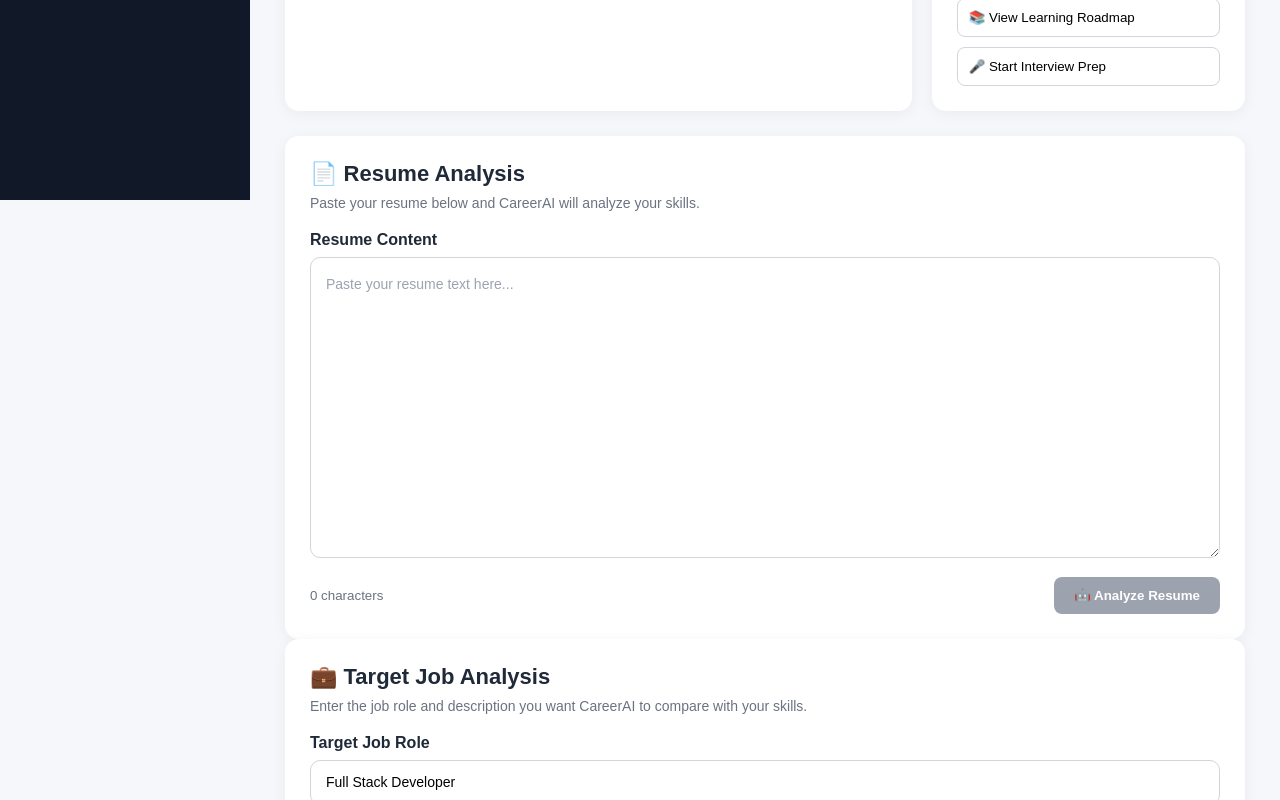
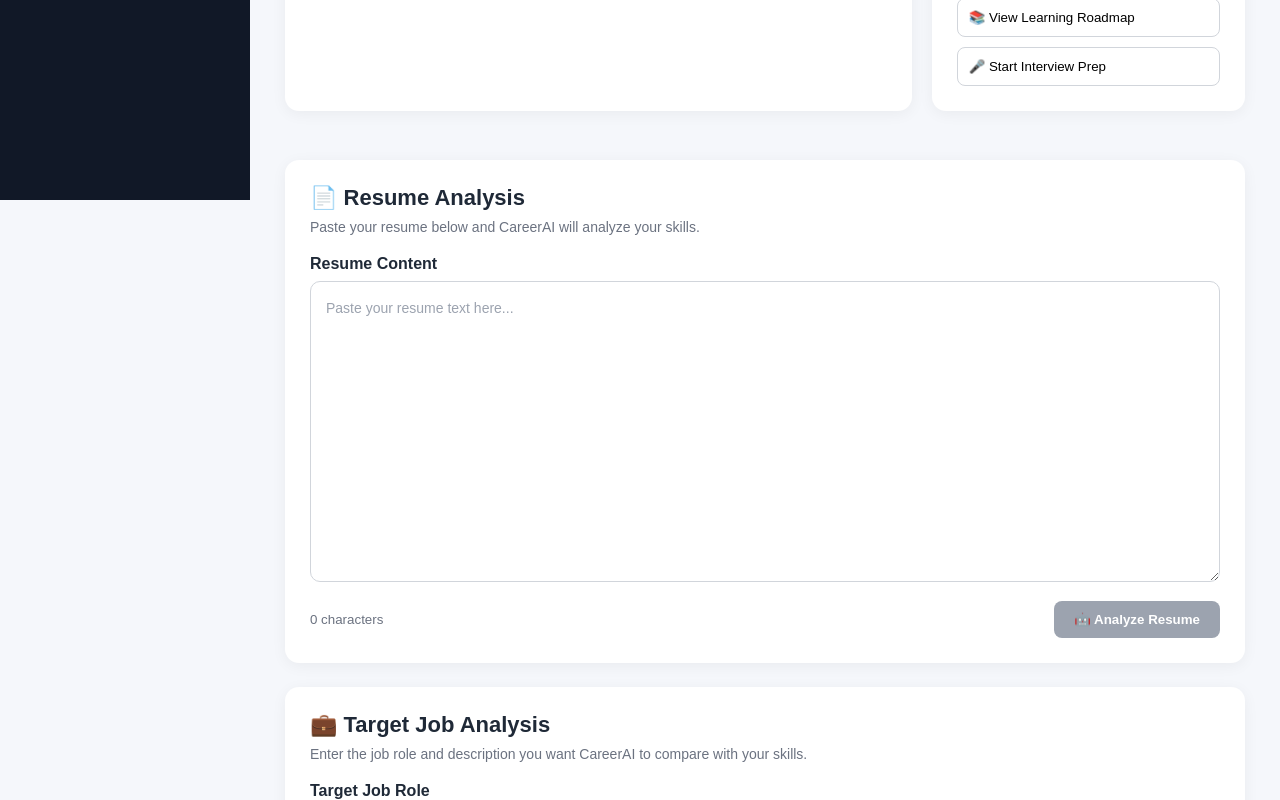
Before and after one commit to Rajnandani30/career-skill-gap-analyzer, a React (Vite) app in the folder react-frontend/: page / in a window 1280 px wide. Shown: the part 600-1400 px from the top of the page. Built offline with nearby package versions, Linux system fonts and the light colour scheme.

Commit message:
Improve dashboard card spacing

```diff
--- a/react-frontend/src/App.css
+++ b/react-frontend/src/App.css
@@ -601,3 +601,7 @@ footer {
     cursor: not-allowed;
     transform: none;
 }
+
+.dashboard-card {
+    margin-bottom: 24px;
+}
--- a/react-frontend/src/App.jsx
+++ b/react-frontend/src/App.jsx
@@ -162,6 +162,9 @@ function App() {
                     </div>
 
                 </div>
+
+
+
                 {/* Resume Analysis */}
 <div className="dashboard-card">
     <ResumeForm
@@ -174,6 +177,7 @@ function App() {
         }}
     />
 </div>
+
 
 {/* Job Description Analysis */}
 <div className="dashboard-card">
```
